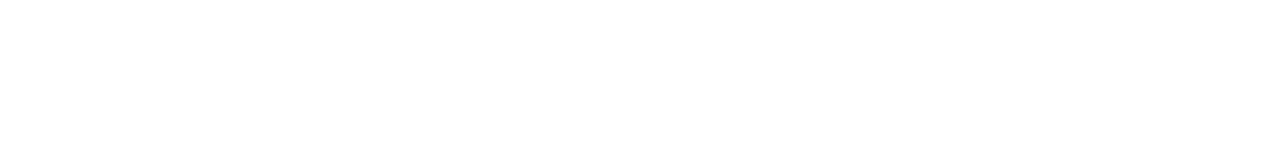
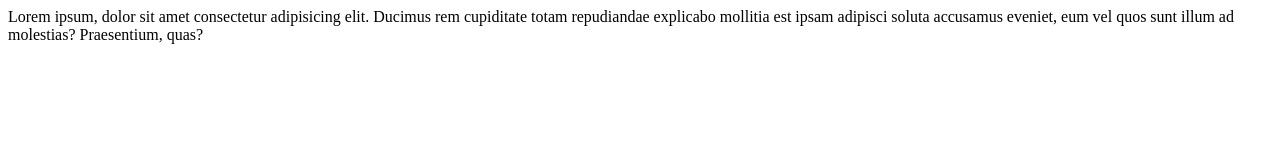
Before and after one commit to darzox/test, a plain HTML site: page index.html in a window 1280 px wide. Drawn offline with Linux system fonts and the light colour scheme.

Commit message:
Second commit

```diff
--- a/index.html
+++ b/index.html
@@ -1,5 +1,6 @@
 <!DOCTYPE html>
 <html lang="en">
+
 <head>
     <meta charset="UTF-8">
     <meta name="viewport" content="width=device-width, initial-scale=1.0">
@@ -7,8 +8,11 @@
     <link rel="stylesheet" href="style.css">
     <title>JS Marathon</title>
 </head>
+
 <body>
+    Lorem ipsum, dolor sit amet consectetur adipisicing elit. Ducimus rem cupiditate totam repudiandae explicabo
+    mollitia est ipsam adipisci soluta accusamus eveniet, eum vel quos sunt illum ad molestias? Praesentium, quas?
+    <script src="main.js"></script>
+</body>
 
-<script src="main.js"></script>
-</body>
 </html>
--- a/style.css
+++ b/style.css
@@ -0,0 +1 @@
+a
```
